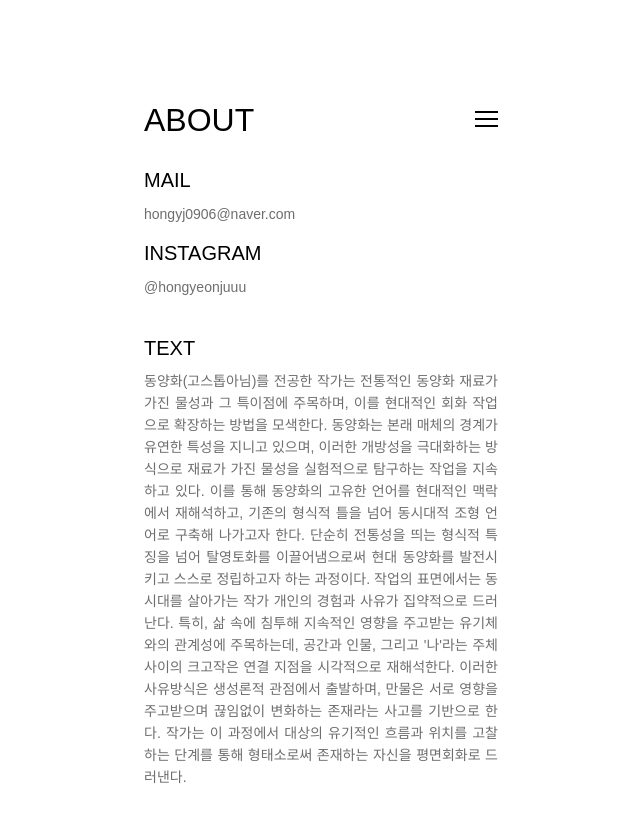
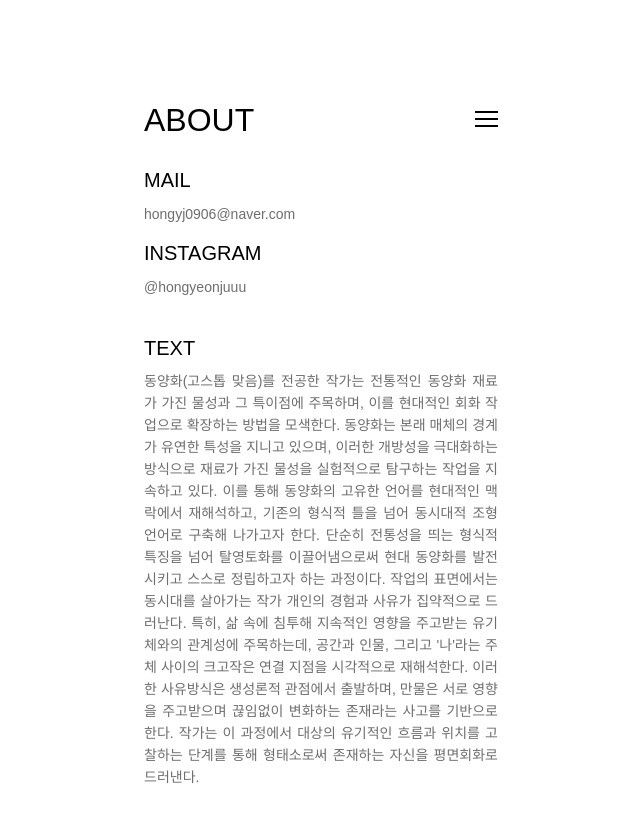
Before and after one commit to Kangmin909/hongyeonju, a React (Create React App) app: page /about in a window 1280 px wide. Shown: the top 822 px of the page, without its empty margins (319-959 px from the left). Built offline with nearby package versions, Linux system fonts and the light colour scheme; a web font is replaced by a local one.

Commit message:
고스톱 맞대

```diff
--- a/src/pages/About/About.js
+++ b/src/pages/About/About.js
@@ -9,7 +9,7 @@ const About = () => {
     navigate('/menu');
   };
 
-  const aboutText = `동양화(고스톱아님)를 전공한 작가는 전통적인 동양화 재료가 가진 물성과 그 특이점에 주목하며, 이를 현대적인 회화 작업으로 확장하는 방법을 모색한다. 동양화는 본래 매체의 경계가 유연한 특성을 지니고 있으며, 이러한 개방성을 극대화하는 방식으로 재료가 가진 물성을 실험적으로 탐구하는 작업을 지속하고 있다. 이를 통해 동양화의 고유한 언어를 현대적인 맥락에서 재해석하고, 기존의 형식적 틀을 넘어 동시대적 조형 언어로 구축해 나가고자 한다. 단순히 전통성을 띄는 형식적 특징을 넘어 탈영토화를 이끌어냄으로써 현대 동양화를 발전시키고 스스로 정립하고자 하는 과정이다. 작업의 표면에서는 동시대를 살아가는 작가 개인의 경험과 사유가 집약적으로 드러난다. 특히, 삶 속에 침투해 지속적인 영향을 주고받는 유기체와의 관계성에 주목하는데, 공간과 인물, 그리고 '나'라는 주체 사이의 크고작은 연결 지점을 시각적으로 재해석한다. 이러한 사유방식은 생성론적 관점에서 출발하며, 만물은 서로 영향을 주고받으며 끊임없이 변화하는 존재라는 사고를 기반으로 한다. 작가는 이 과정에서 대상의 유기적인 흐름과 위치를 고찰하는 단계를 통해 형태소로써 존재하는 자신을 평면회화로 드러낸다.`;
+  const aboutText = `동양화(고스톱 맞음)를 전공한 작가는 전통적인 동양화 재료가 가진 물성과 그 특이점에 주목하며, 이를 현대적인 회화 작업으로 확장하는 방법을 모색한다. 동양화는 본래 매체의 경계가 유연한 특성을 지니고 있으며, 이러한 개방성을 극대화하는 방식으로 재료가 가진 물성을 실험적으로 탐구하는 작업을 지속하고 있다. 이를 통해 동양화의 고유한 언어를 현대적인 맥락에서 재해석하고, 기존의 형식적 틀을 넘어 동시대적 조형 언어로 구축해 나가고자 한다. 단순히 전통성을 띄는 형식적 특징을 넘어 탈영토화를 이끌어냄으로써 현대 동양화를 발전시키고 스스로 정립하고자 하는 과정이다. 작업의 표면에서는 동시대를 살아가는 작가 개인의 경험과 사유가 집약적으로 드러난다. 특히, 삶 속에 침투해 지속적인 영향을 주고받는 유기체와의 관계성에 주목하는데, 공간과 인물, 그리고 '나'라는 주체 사이의 크고작은 연결 지점을 시각적으로 재해석한다. 이러한 사유방식은 생성론적 관점에서 출발하며, 만물은 서로 영향을 주고받으며 끊임없이 변화하는 존재라는 사고를 기반으로 한다. 작가는 이 과정에서 대상의 유기적인 흐름과 위치를 고찰하는 단계를 통해 형태소로써 존재하는 자신을 평면회화로 드러낸다.`;
 
   return (
     <div className="about-page">
```
